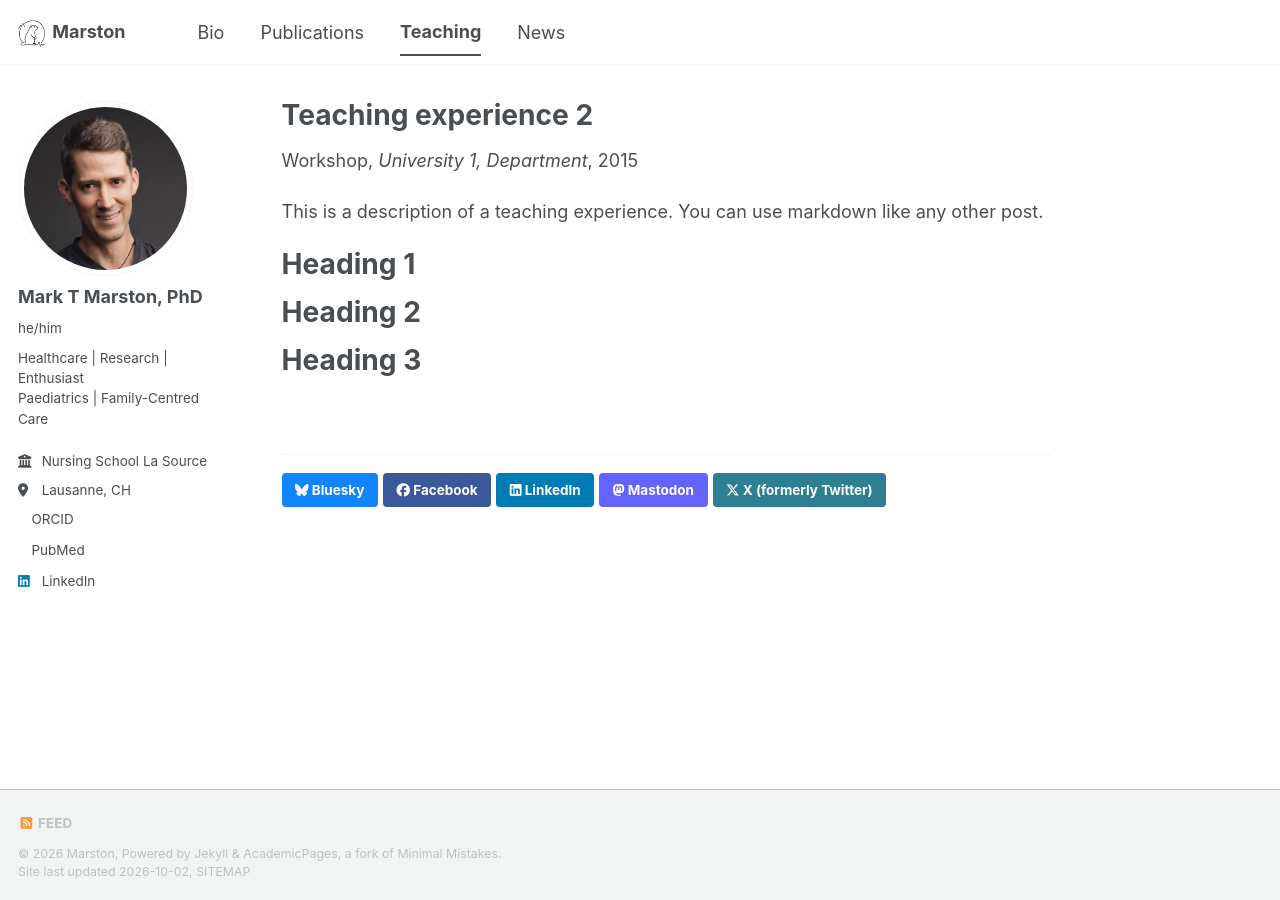
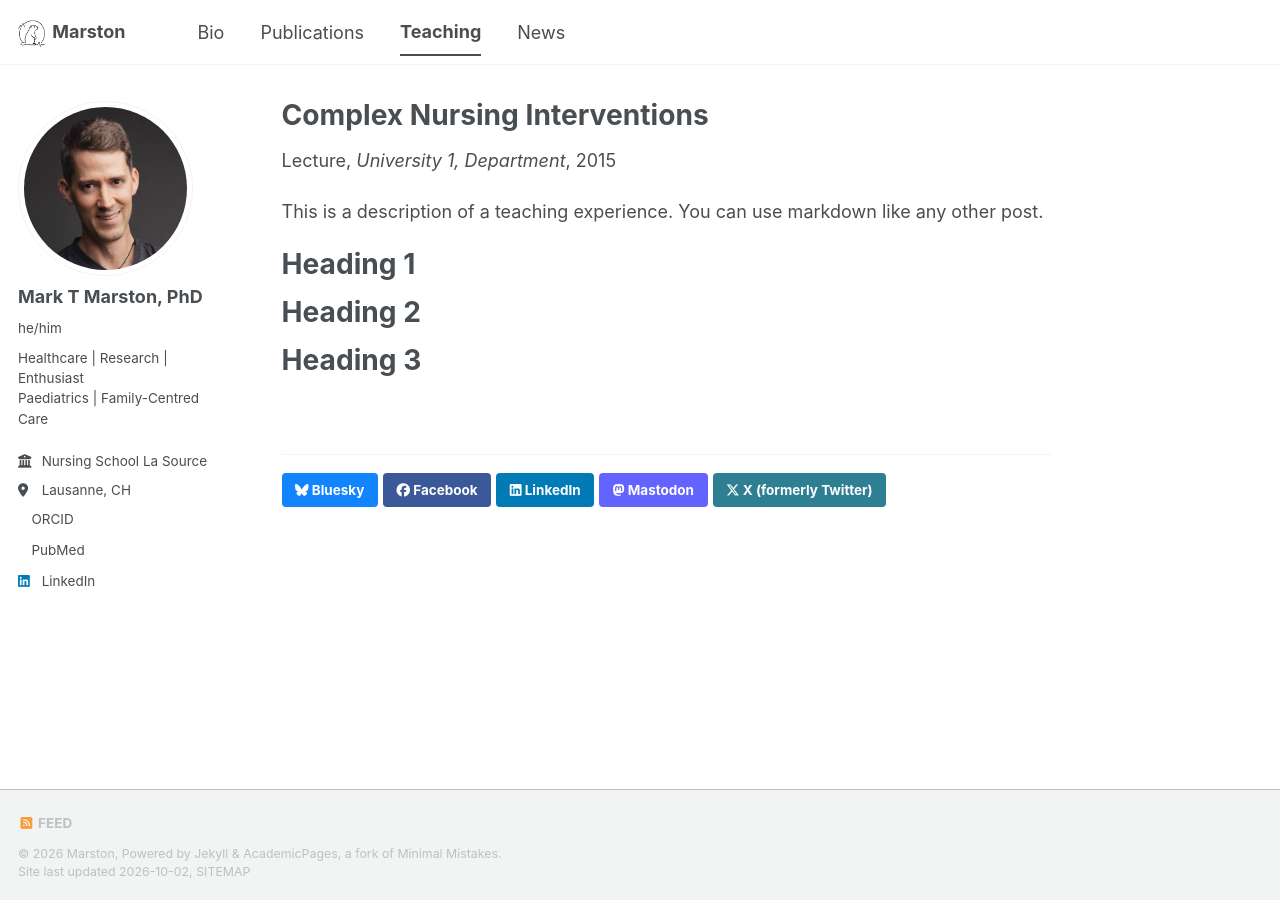
Before and after one commit to marstonRN/marston.github.io, a Jekyll site: the page built from _teaching/teaching_2-complex_nursing_intervention.md, in a window 1280 px wide. Built offline with Jekyll 4.4.1, drawn with Linux system fonts in a browser that asks for light colours; a style sheet for code colours, icons or effects is not loaded; a file with an impossible date is left out.

Commit message:
Update and rename 2015-spring-teaching-2.md to teaching_2-complex_nursing_intervention.md

```diff
--- a/_teaching/2015-spring-teaching-2.md
+++ b/_teaching/teaching_2-complex_nursing_intervention.md
@@ -1,8 +1,7 @@
 ---
-title: "Teaching experience 2"
+title: "Complex Nursing Interventions"
 collection: teaching
-type: "Workshop"
-permalink: /teaching/2015-spring-teaching-1
+type: "Lecture"
 venue: "University 1, Department"
 date: 2015-01-01
 location: "City, Country"
```
